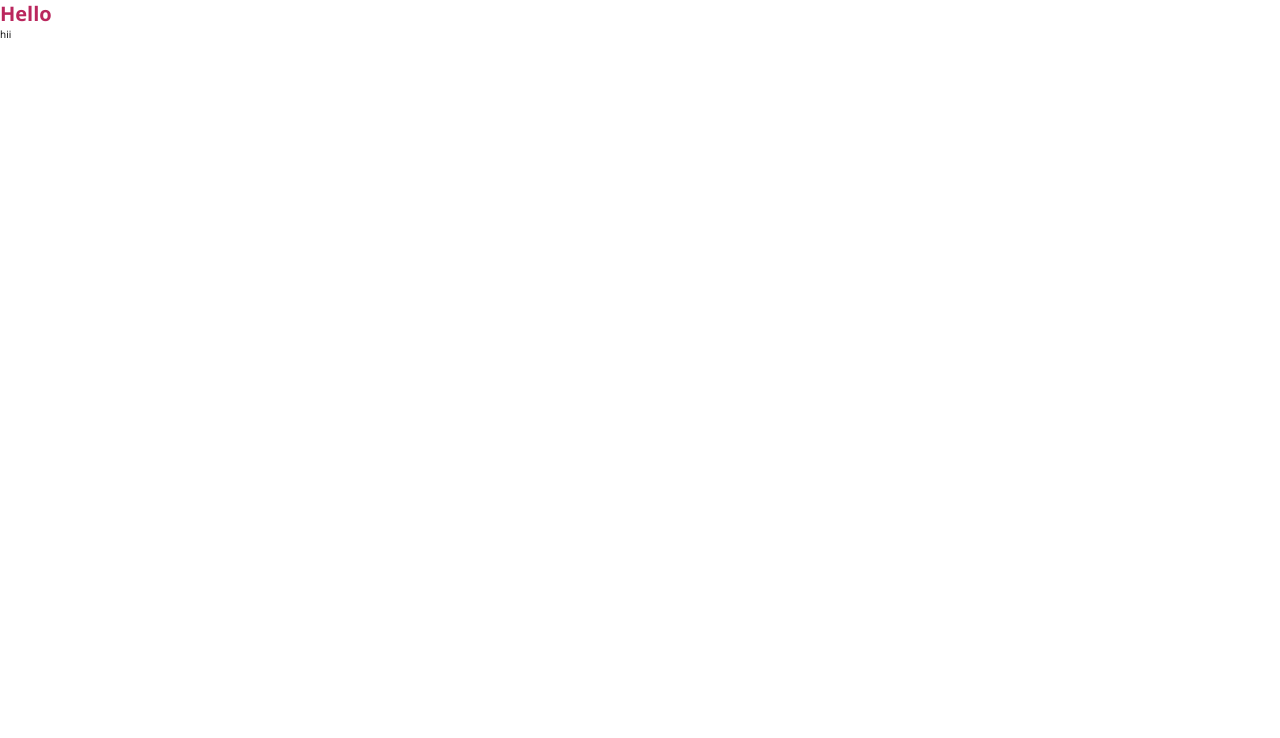
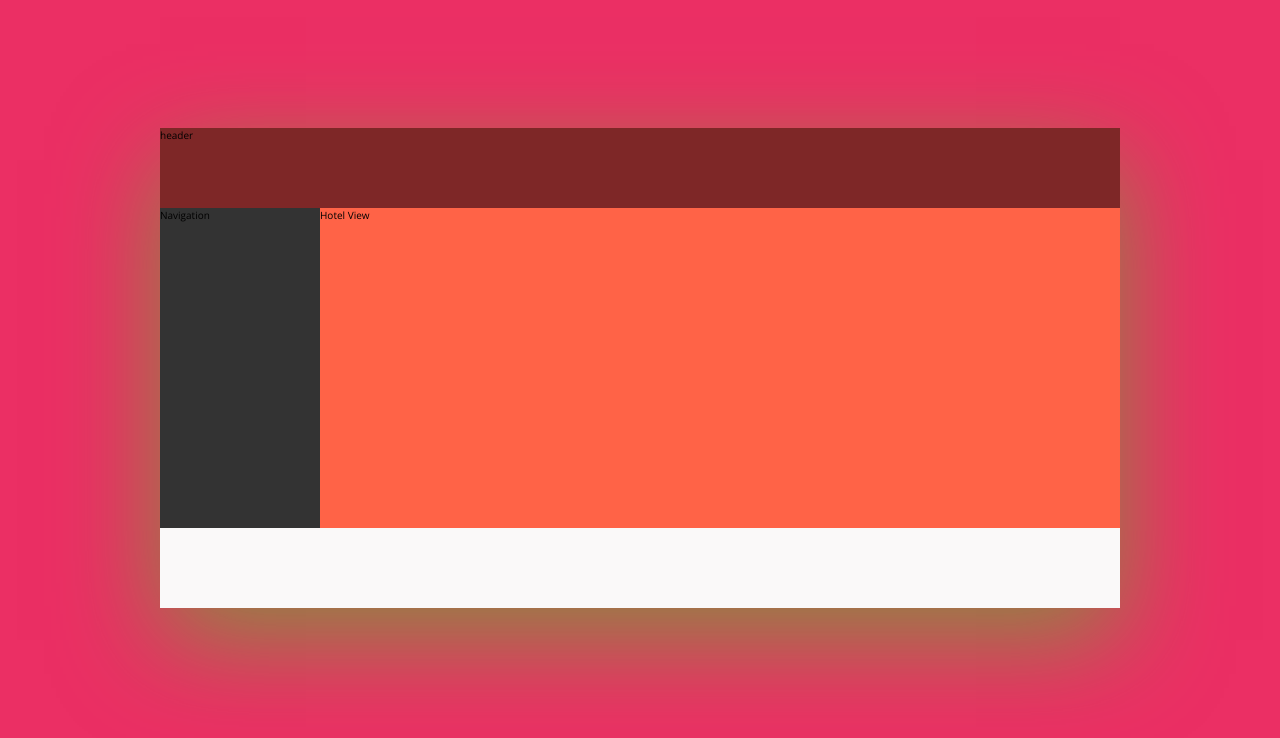
Before and after one commit to TechArmy-accio/flex-box-project, a plain HTML site: page index.html in a window 1280 px wide. Drawn offline with nearby package versions, Linux system fonts and the light colour scheme.

Commit message:
added the layout

```diff
--- a/css/base.css
+++ b/css/base.css
@@ -30,6 +30,8 @@ Grey dark 3: #999 */
     --grey-dark-1: #333;
     --grey-dark-2: #777;
     --grey-dark-3: #999;
+
+    --shadow-dark: 0 2rem 6rem rgba(75, 198, 44, 0.6);;
 }
 /* root, html, * */
 
@@ -43,7 +45,8 @@ Grey dark 3: #999 */
 body{
     font-family: 'open sans', cursive;
     font-size: 62.5%; /* 1rem = 10px */
-    /* background-color: var(--primary); */
+    background-color: var(--primary);
+    height: 100vh;
 }
 
 
--- a/css/component.css
+++ b/css/component.css
@@ -1,5 +1,5 @@
 
 
-h1{
+/* h1{
     color: var(--primary-dark);
-}
+} */
--- a/css/layout.css
+++ b/css/layout.css
@@ -1 +1,33 @@
 /* flex box => layout */
+
+
+.container{
+      max-width: 60rem;
+      background-color: var(--grey-light-1);
+      margin: 8rem auto;
+      box-shadow: var(--shadow-dark);
+      min-height:  30rem;
+
+}
+
+
+.header{
+          height: 5rem;
+          background-color: #7e2727;
+          border-bottom: var(--color-grey-light-2);
+}
+
+.content{
+       display: flex;
+}
+
+.sidebar{
+       flex: 1;
+       background-color: var(--grey-dark-1);
+}
+
+.hotel-view{
+      flex: 5;
+      background-color: tomato;
+      height: 20rem;
+}
--- a/index.html
+++ b/index.html
@@ -14,7 +14,29 @@
     <title>FlexBox Project</title>
 </head>
 <body>
-     <h1> Hello </h1>
-     <p> hii</p>
+      <div class="container">
+
+            <header class="header">
+                  header
+            </header>
+
+            <div class="content">
+
+                <nav class="sidebar">
+                      Navigation
+                </nav>
+
+
+                <main class="hotel-view">
+                       Hotel View
+                </main>
+
+            </div>
+
+
+      </div>
 </body>
 </html>
+
+
+<!-- semnatics -->
```
Also changed, not shown: css/main.css (line endings or trailing spaces).
